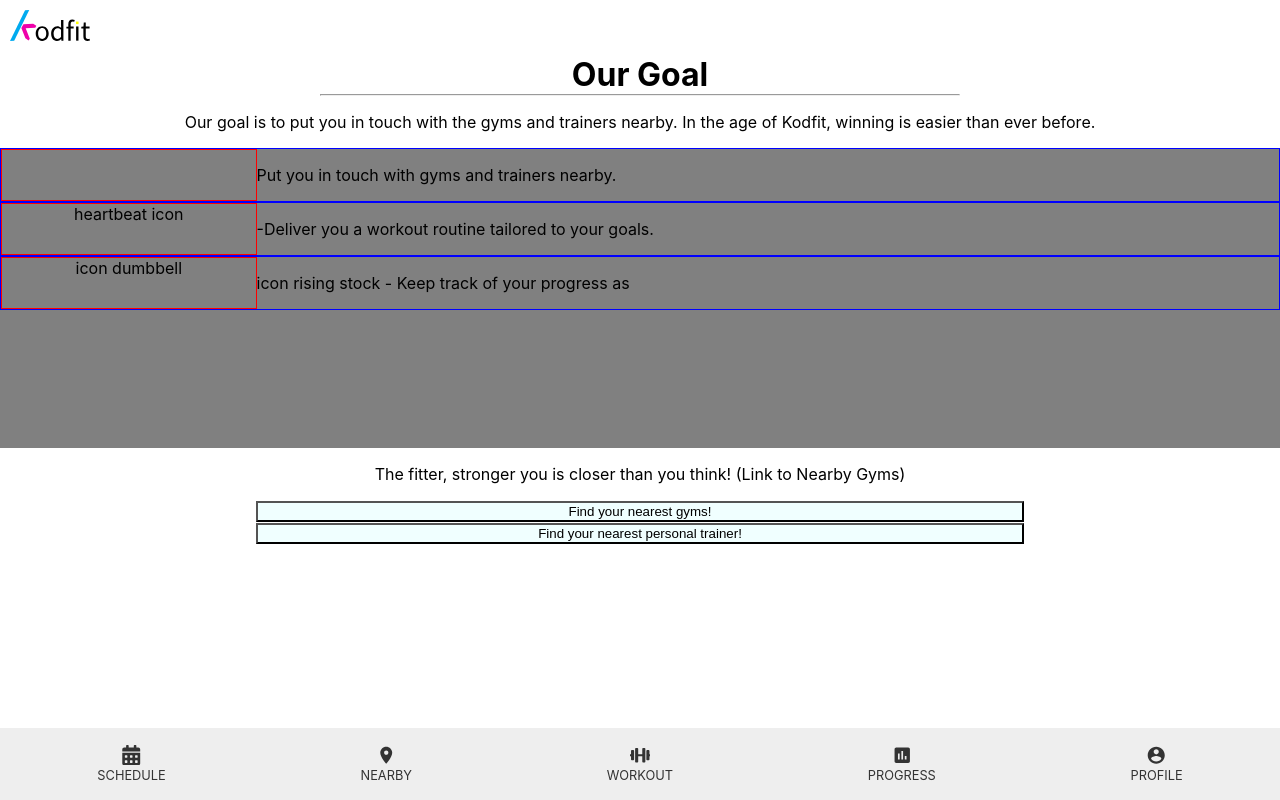
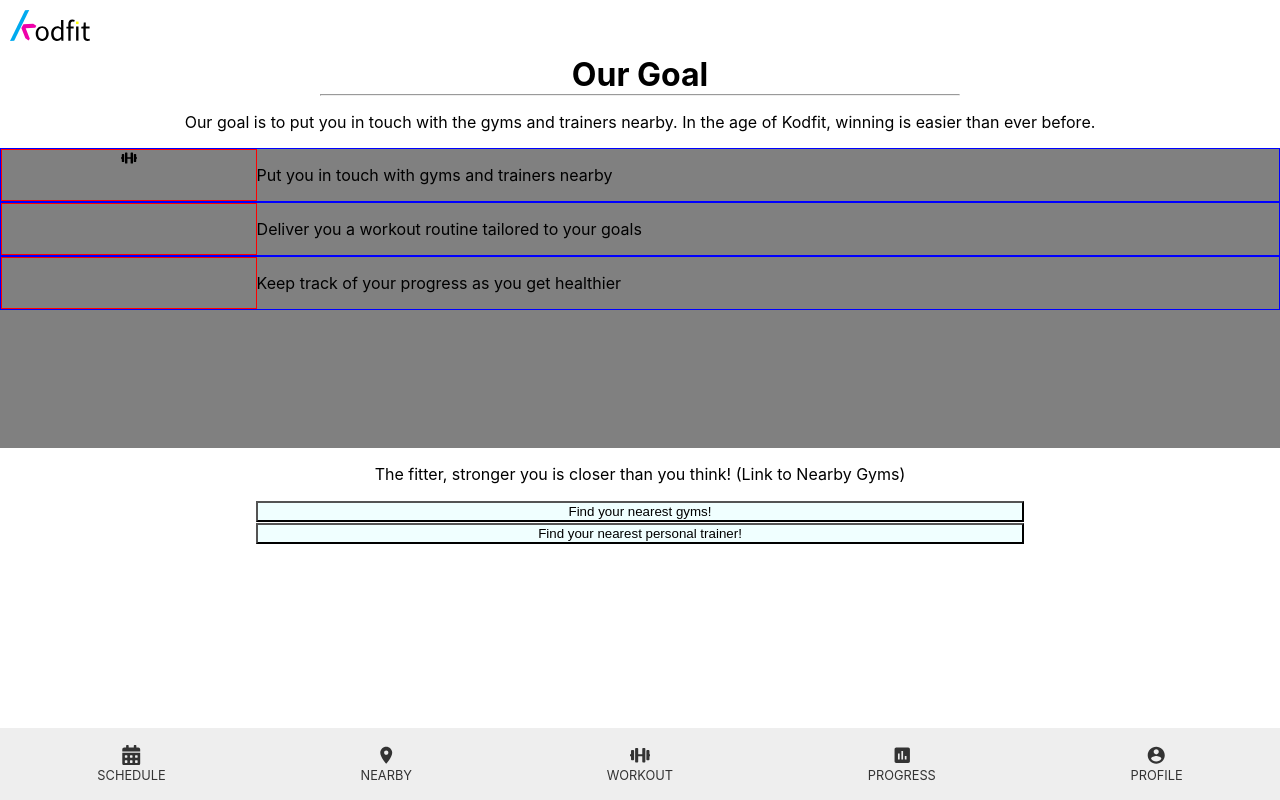
Before and after one commit to phapsides/kodfit, a React (Create React App) app: page /our-goal in a window 1280 px wide. Built offline with nearby package versions, Linux system fonts and the light colour scheme.

Commit message:
feat: Introduce SVG Icons for OurGoal Component

```diff
--- a/src/LandingPage/OurGoal/OurGoal.js
+++ b/src/LandingPage/OurGoal/OurGoal.js
@@ -2,8 +2,10 @@ import React from "react";
 import "./OurGoal.css";
 // import motivational from "../../common/images/ourGoal-motivational.jpg";
 // import jogger from "../../common/images/female-jogger.jpg";
-import swimmer from "../../common/images/ourGoal-swimming.jpg";
+// import swimmer from "../../common/images/ourGoal-swimming.jpg";
 import { FaDumbbell } from "react-icons/fa";
+import { ReactComponent as progressIcon } from "../../common/images/progress-icon.svg";
+import { ReactComponent as heartbeatIcon } from "../../common/images/heartbeat-icon.svg";
 
 export default function OurGoal() {
   return (
@@ -18,17 +20,20 @@ export default function OurGoal() {
       <div className="container">
         {/* <img className="image" src={swimmer} alt="Swimmer" /> */}
         <div className="iconAndText">
-          <div className="icon"></div>
-          <p>Put you in touch with gyms and trainers nearby.</p>
+          <div className="icon">
+            <FaDumbbell />
+          </div>
+          <p>Put you in touch with gyms and trainers nearby</p>
         </div>
         <div className="iconAndText">
-          <div className="icon">heartbeat icon</div>
-          <p>-Deliver you a workout routine tailored to your goals.</p>
+          <div className="icon"><heartbeatIcon /></div>
+          <p>Deliver you a workout routine tailored to your goals</p>
         </div>
         <div className="iconAndText">
-          <div className="icon">icon dumbbell</div>
-          <p>  icon rising stock - Keep track of your progress as
-</p>
+          <div className="icon">
+            <progressIcon />
+          </div>
+          <p>Keep track of your progress as you get healthier</p>
         </div>
       </div>
 
```
Also changed, not shown: src/common/images/heartbeat-icon.svg (added), src/common/images/progress-icon.svg (added).
